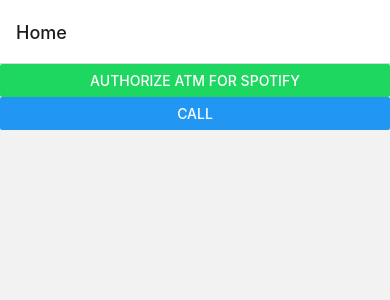
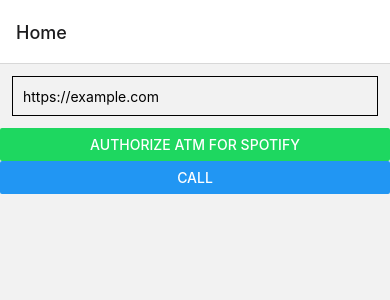
Before and after one commit to redefinered/atm-prototype, a React Native app: screen / in a window 390 px wide. Shown: the top 300 px of the page. Built offline with nearby package versions, Linux system fonts and the light colour scheme.

Commit message:
android setup, simplify caller ID for now

```diff
--- a/App.tsx
+++ b/App.tsx
@@ -8,7 +8,8 @@
   Text,
   View,
   StyleSheet,
-  Linking
+  Linking,
+  TextInput
 } from 'react-native';
 import {NavigationContainer} from '@react-navigation/native';
 import {createNativeStackNavigator} from '@react-navigation/native-stack';
@@ -34,6 +35,8 @@
 // };
 
 const HomeScreen = (props: any) => {
+  const {server, setServer} = useContext(AuthContext);
+
   const navigation = props.navigation;
   const isDarkMode = false;
 
@@ -47,6 +50,12 @@
   return (
     <SafeAreaView>
       <StatusBar barStyle={isDarkMode ? 'light-content' : 'dark-content'} />
+      <TextInput
+        onChangeText={setServer}
+        value={server.toLowerCase()}
+        placeholder="https://example.com"
+        style={styles.input}
+      />
       <Button
         onPress={openAuthLink}
         title="Authorize ATM for Spotify"
@@ -84,6 +93,12 @@
   button: {
     padding: 10,
     borderBottomWidth: 1
+  },
+  input: {
+    height: 40,
+    margin: 12,
+    borderWidth: 1,
+    padding: 10
   }
 });
 
--- a/src/auth-context.tsx
+++ b/src/auth-context.tsx
@@ -7,14 +7,18 @@
   token: '',
 
   // set action
-  setToken: (t: string) => {}
+  setToken: (t: string) => {},
+
+  server: '',
+  setServer: (t: string) => {}
 });
 
 const AuthContextProvider = (props: any) => {
   const [token, setToken] = useState<string>('0');
+  const [server, setServer] = useState<string>('http://192.168.100.152:8000');
 
   return (
-    <AuthContext.Provider value={{token, setToken}}>
+    <AuthContext.Provider value={{token, setToken, server, setServer}}>
       {props.children}
     </AuthContext.Provider>
   );
--- a/src/join.tsx
+++ b/src/join.tsx
@@ -1,3 +1,4 @@
+/* eslint-disable @typescript-eslint/no-unused-vars */
 /* eslint-disable react-native/no-inline-styles */
 /* eslint-disable react/no-unstable-nested-components */
 
@@ -52,12 +53,14 @@
 export default function CallScreen({}) {
   const [type, setType] = useState<any>('JOIN');
   // const [type, setType] = useState<any>('WEBRTC_ROOM');
-  const {token} = useContext(AuthContext);
+  const {token, server} = useContext(AuthContext);
 
   let remoteRTCMessage = useRef();
   const otherUserId = useRef(null);
 
-  const [callerId] = useState<string>(createId());
+  const [callerId] = useState<string>(
+    Math.floor(100000 + Math.random() * 900000).toString()
+  );
   const socket = useRef<any>();
 
   // Stream of local user
@@ -107,21 +110,31 @@
   /* This creates an WebRTC Peer Connection, which will be used to set local/remote descriptions and offers. */
   const peerConnection: MutableRefObject<RTCPeerConnection | null> = useRef(
     new RTCPeerConnection({
-      iceServers: [{urls: 'stun:stun.l.google.com:19302'}]
+      iceServers: [
+        {
+          urls: 'stun:stun.l.google.com:19302'
+        },
+        {
+          urls: 'stun:stun1.l.google.com:19302'
+        },
+        {
+          urls: 'stun:stun2.l.google.com:19302'
+        }
+      ]
     })
   );
 
   useEffect(() => {
     if (callerId === '0') return;
 
-    socket.current = io(process.env.SIGNALLING_SERVER_HOST, {
+    socket.current = io(server, {
       transports: ['websocket'],
       query: {
         callerId
         /* We have generated this `callerId` in `JoinScreen` implementation */
       }
     });
-  }, [callerId]);
+  }, [server, callerId]);
 
   useEffect(() => {
     localStream?.getTracks().forEach(track => {
@@ -131,6 +144,7 @@
 
   // @@START_CALL
   useEffect(() => {
+    if (peerConnection.current) {
       socket.current.on('newCall', (data: any) => {
         remoteRTCMessage.current = data.rtcMessage;
         otherUserId.current = data.callerId;
@@ -164,7 +178,7 @@
             console.log('play call response: ', response?.data);
           } catch (error) {
             // 401
-          console.log({error});
+            console.log('spotify play error:', {error});
           }
         };
 
@@ -229,12 +243,17 @@
 
         if (peerConnection.current) {
           peerConnection?.current
-          .addIceCandidate(new RTCIceCandidate(message.candidate))
-          // eslint-disable-next-line @typescript-eslint/no-unused-vars, @typescript-eslint/no-shadow
-          .then((data: any) => {
+            .addIceCandidate(
+              new RTCIceCandidate({
+                candidate: message.candidate,
+                sdpMid: message.id,
+                sdpMLineIndex: message.label
+              })
+            )
+            .then(data => {
               console.log('SUCCESS');
             })
-          .catch((err: any) => {
+            .catch(err => {
               console.log('Error', err);
             });
         }
@@ -284,24 +303,28 @@
           });
       });
 
-    // peerConnection.current?.onaddstream = (event: {
-    //   stream: React.SetStateAction<null>;
-    // }) => {
+      peerConnection.current.onaddstream = (event: {
+        stream: React.SetStateAction<null>;
+      }) => {
+        console.log('@RN_WEBRTC_EVENT/call is connected');
+        setRemoteStream(event.stream);
+      };
+
+      // peerConnection.current?.addEventListener('onaddstream', (event: any) => {
       //   console.log('call is connected');
       //   setRemoteStream(event.stream);
-    // };
-
-    peerConnection.current?.addEventListener('onaddstream', (event: any) => {
-      console.log('call is connected');
-      setRemoteStream(event.stream);
-    });
+      // });
 
       peerConnection.current?.addEventListener('connectionstatechange', () => {
-      console.log('connection state', peerConnection.current?.connectionState);
+        console.log(
+          '@RN_WEBRTC_EVENT/connection state',
+          peerConnection.current?.connectionState
+        );
       });
 
       // Setup ice handling
       peerConnection.current?.addEventListener('icecandidate', (event: any) => {
+        console.log('@RN_WEBRTC_EVENT/on candidates.');
         if (event.candidate) {
           // Alice sends serialized candidate data to Bob using Socket
           sendICEcandidate({
@@ -313,16 +336,18 @@
             }
           });
         } else {
-        console.log('End of candidates.');
+          console.log('@RN_WEBRTC_EVENT/End of candidates.');
         }
       });
+    }
 
     return () => {
       socket.current.off('newCall');
       socket.current.off('callAnswered');
       socket.current.off('ICEcandidate');
     };
-  }, []);
+    // eslint-disable-next-line react-hooks/exhaustive-deps
+  }, [peerConnection]);
 
   useEffect(() => {
     InCallManager.start();
```
Also changed, not shown: 4 other files (tests, documents, lock files or other folders). Lines whose indentation alone changed are shown as unchanged.
